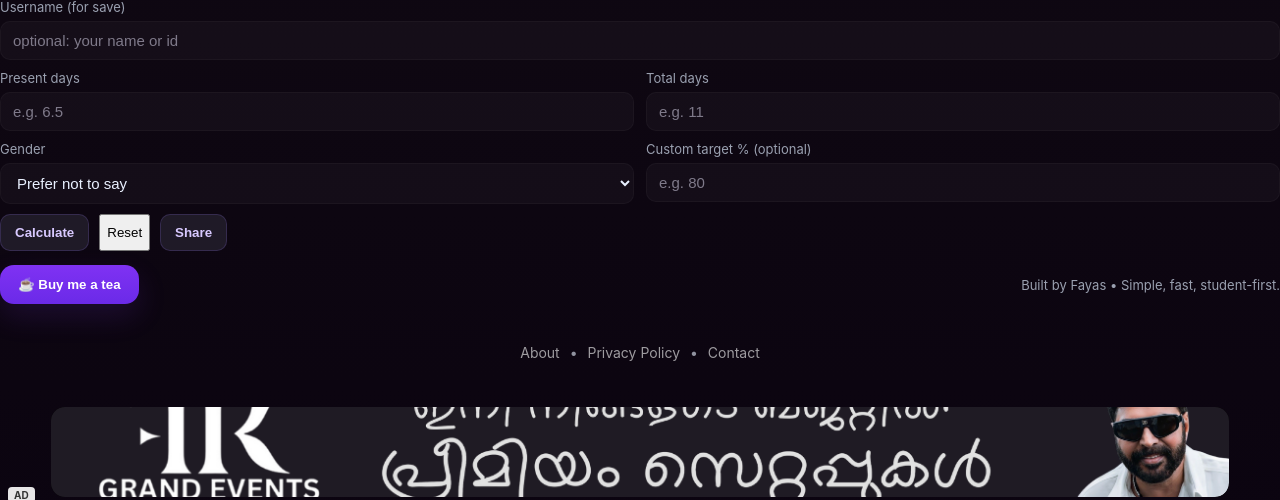
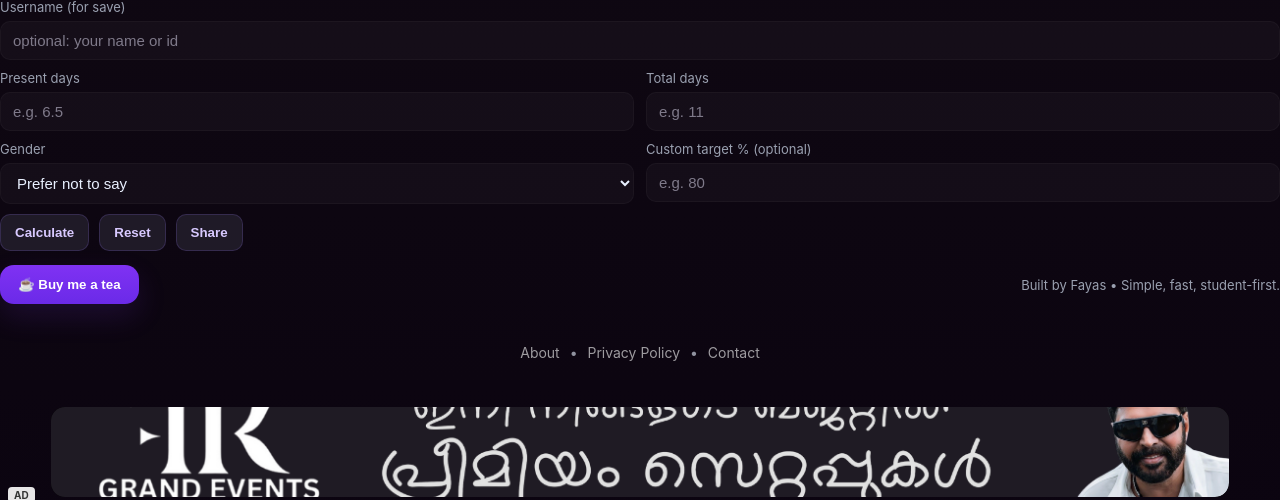
Before and after one commit to fayax10/presentser-web, a Flask app: page / in a window 1280 px wide. Shown: the part 181-681 px from the top of the page. Run offline with Flask 2, Linux system fonts and the light colour scheme.

```diff
--- a/templates/index.html
+++ b/templates/index.html
@@ -55,7 +55,7 @@
       <div class="row actions">
         <button id="calcBtn" type="button" class="btn primary">Calculate</button>
        <!-- in your HTML where the reset button is rendered -->
-<button id="resetBtn" type="button" onclick="resetApp(); return false;">Reset</button>
+<button id="resetBtn" type="button" class="btn" onclick="resetApp(); return false;">Reset</button>
         <button id="shareBtn" type="button" class="btn share-btn">Share</button>
       </div>
     </form>
```
